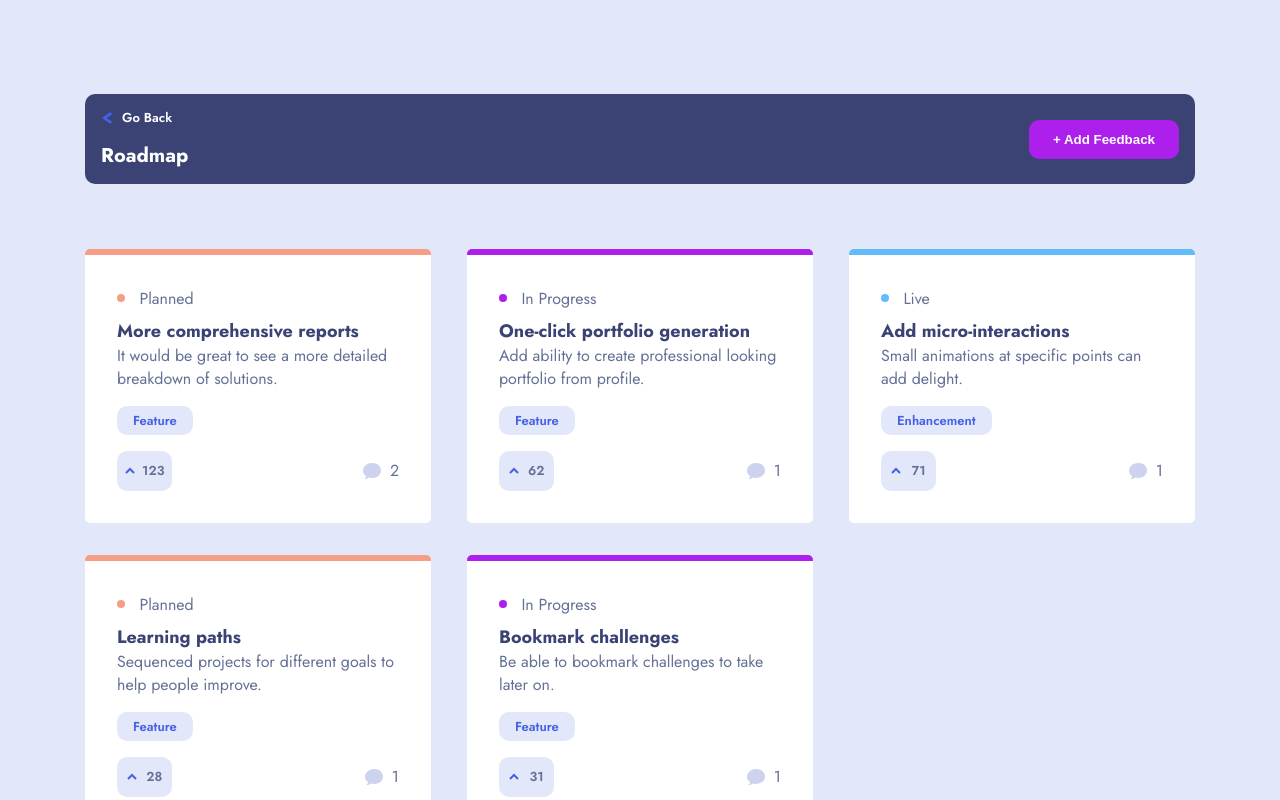
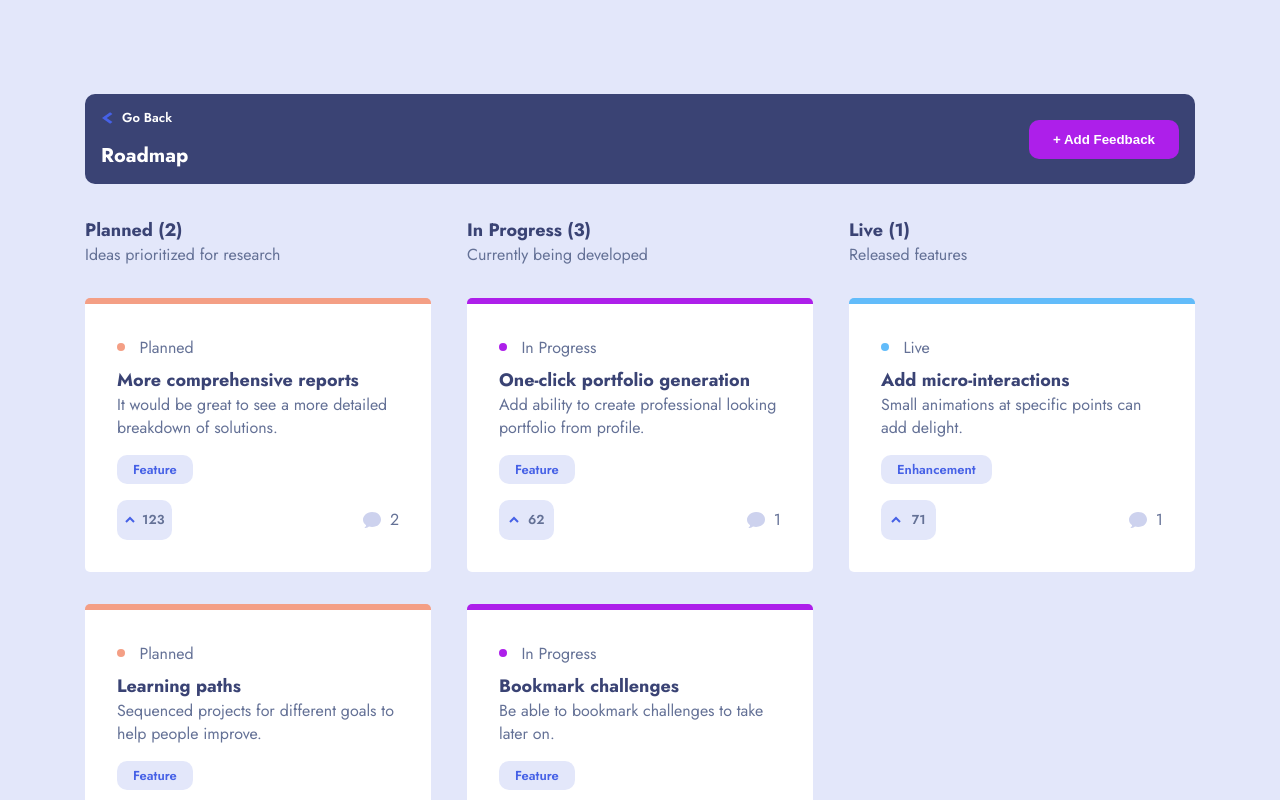
Before and after one commit to jackb14/product-feedback-app, a React (Create React App) app: page /roadmap in a window 1280 px wide. Shown: the top 800 px of the page. Built offline with nearby package versions, Linux system fonts and the light colour scheme.

Commit message:
complete roadmap page

```diff
--- /dev/null
+++ b/src/pages/Roadmap/components/ColumnHeader.js
@@ -0,0 +1,22 @@
+import { Body1 } from "../../../GlobalStyles";
+
+function ColumnHeader({ status, description, total }) {
+  const checkStatus = (status) => {
+    if (status === "in-progress") {
+      return "in progress";
+    } else {
+      return status;
+    }
+  };
+
+  return (
+    <>
+      <h3 style={{ textTransform: "capitalize" }}>
+        {checkStatus(status)} ({total})
+      </h3>
+      <Body1>{description}</Body1>
+    </>
+  );
+}
+
+export default ColumnHeader;
--- a/src/pages/Roadmap/components/KanbanColumn.js
+++ b/src/pages/Roadmap/components/KanbanColumn.js
@@ -1,8 +1,21 @@
 import styled from "styled-components";
 import { CUSTOM_STYLES } from "../../../GlobalStyles";
+import ColumnHeader from "./ColumnHeader";
 import KanbanCard from "./KanbanCard";
 
 function KanbanColumn({ status, data }) {
+  // Column header logic
+  const description = (status) => {
+    if (status === "planned") {
+      return "Ideas prioritized for research";
+    } else if (status === "in-progress") {
+      return "Currently being developed";
+    } else if (status === "live") {
+      return "Released features";
+    }
+  };
+
+  // Column body logic
   const statusColor = (status) => {
     if (status === "planned") {
       return CUSTOM_STYLES.COLORS.lightOrange;
@@ -32,7 +45,14 @@ function KanbanColumn({ status, data }) {
 
   return (
     <>
-      <StyledWrapper>{kanbanItems}</StyledWrapper>
+      <StyledColumnFlex>
+        <ColumnHeader
+          status={status}
+          description={description(status)}
+          total={kanbanItems.length}
+        />
+        <StyledWrapper>{kanbanItems}</StyledWrapper>
+      </StyledColumnFlex>
     </>
   );
 }
@@ -42,5 +62,10 @@ export default KanbanColumn;
 const StyledWrapper = styled.div`
   display: flex;
   flex-direction: column;
+`;
+
+const StyledColumnFlex = styled.div`
+  display: flex;
+  flex-direction: column;
   flex: 1;
 `;
```
